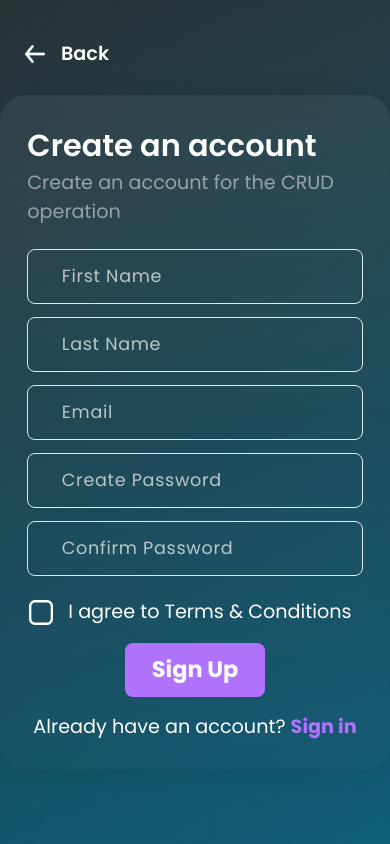
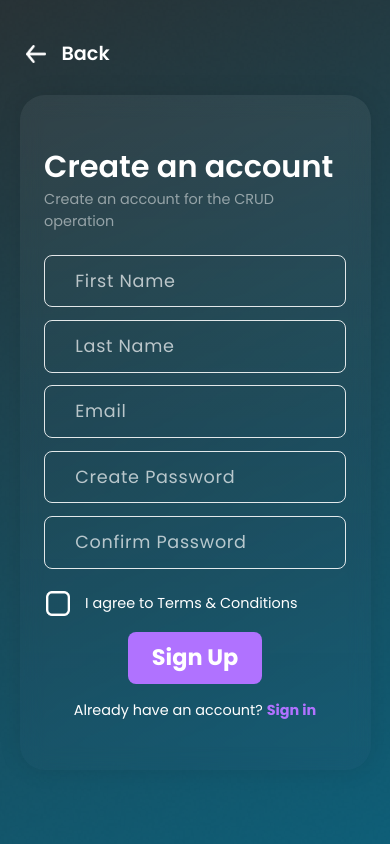
Before and after one commit to Ashu0Singh/Crud, a React (Create React App) app: page / in a window 390 px wide. Shown: the top 844 px of the page. Built offline with nearby package versions, Linux system fonts and the light colour scheme.

Commit message:
Fixes for mobile layouts

```diff
--- a/src/components/BoxContainer/index.css
+++ b/src/components/BoxContainer/index.css
@@ -3,7 +3,7 @@
     flex-direction: column;
     justify-content: center;
 
-    height: 80vh;
+    min-height: 80vh;
     width: 100%;
     max-width: 40rem;
 
@@ -41,7 +41,7 @@
     gap: 1rem;
     background-color: rgba(255, 255, 255, 0);
     border: none;
-    margin: 39px 19px 25px;
+    margin: 39px 0 25px;
 }
 
 .back{
--- a/src/components/SignUp/index.js
+++ b/src/components/SignUp/index.js
@@ -24,11 +24,11 @@ export default function SignUp(){
                          alt='Checkbox'
                          className='checkbox'
                     />
-                    <p className='fs-400 fc-white'>I agree to Terms & Conditions</p>
+                    <p className='fs-300 fc-white'>I agree to Terms & Conditions</p>
                 </section>
 
                 <button className='button'>Sign Up</button>
-                <p className='fs-400 fc-white' style={{"textAlign":"center"}}>Already have an account? <a href='/signin'>Sign in</a></p>
+                <p className='fs-300 fc-white' style={{"textAlign":"center"}}>Already have an account? <a href='/signin'>Sign in</a></p>
             </main>
         </BoxContainer>
     )
--- a/src/index.css
+++ b/src/index.css
@@ -32,16 +32,14 @@ body {
     min-height: 150vh;
     font-family: 'Poppins', sans-serif;
 
-    width: 100%;
-    overflow-x:hidden;
+    width: 90%;
 
+    margin-inline: auto ;
     background-position: center;
     background: rgb(148, 148, 148);
     background-image: url("./assets/background/mobile-backgroundImage.png");
     background-repeat: no-repeat;
     background-size: cover;
-
-    overflow: hidden;
 }
 
 /* make images easier to work with */
@@ -103,7 +101,7 @@ body {
         --fs-600: clamp(1.9rem, 3vw , 2.5rem);
         --fs-500: clamp(1.4rem, 1vw , 1.9rem);
         --fs-400: clamp(1.2rem, 1vw , 1.9rem);
-        --fs-300: clamp(1.2rem, 1vw , 1.5rem);
+        --fs-300: clamp(0.9rem, 1vw , 1.3rem);
 }
 
 /* --------------------------------------------------------------- */
```
